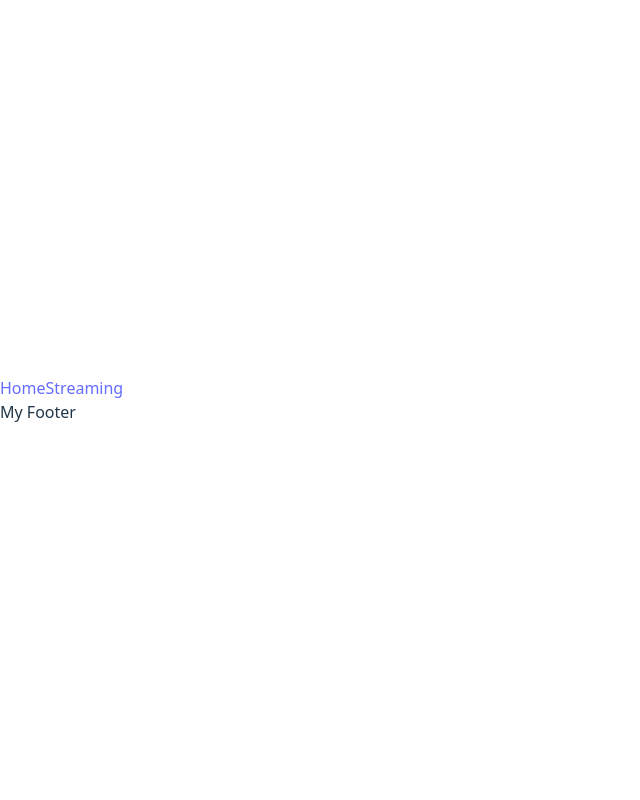
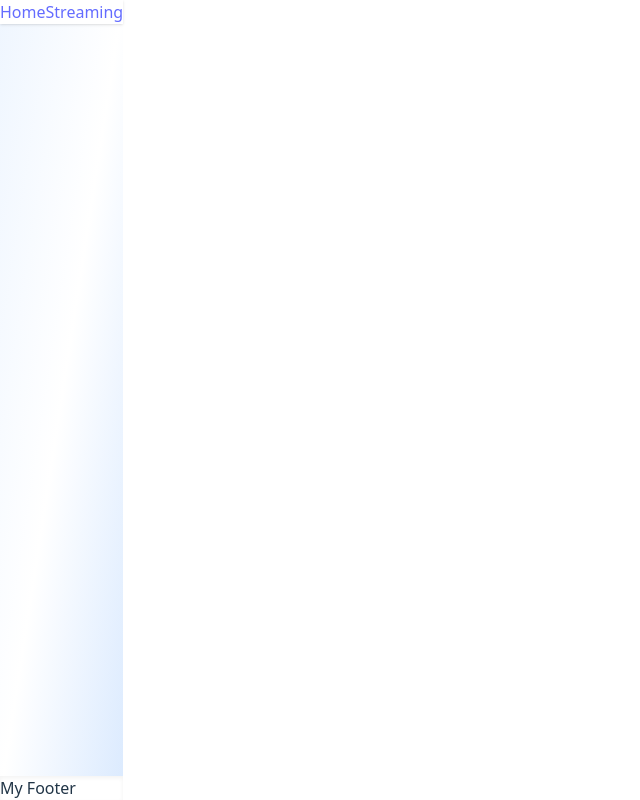
Before and after one commit to gabriel-soares-coding/redesii-projeto-final-streaming-multimidia, a React (Vite) app in the folder frontend/: page / in a window 1280 px wide. Shown: the whole page, without its empty margins (0-640 px from the left). Built offline with nearby package versions, Linux system fonts and the light colour scheme.

Commit message:
Add tailwindcss classes for stylizing

```diff
--- a/frontend/src/App.tsx
+++ b/frontend/src/App.tsx
@@ -1,25 +1,31 @@
-import {BrowserRouter as Router, Route, Routes } from 'react-router-dom';
+import { BrowserRouter as Router, Route, Routes } from 'react-router-dom';
 import Home from './pages/Home'
 import './App.css';
 import Navbar from './components/Navbar';
 import Footer from './components/Footer';
-import Player from './components/Player';
+import Streaming from './pages/Streaming';
 
 function App() {
   return (
     <Router>
-      <header>
+      <div className="flex flex-col min-h-screen bg-gradient-to-br from-blue-50 via-white to-blue-100">
+        <header className="sticky top-0 z-50 shadow bg-white">
           <Navbar />
         </header>
-      <main>
+        <main className="flex justify-center container mx-auto px-4 py-8">
           <Routes>
-          <Route path="/" element={<Home />} />
-          <Route path="/stream" element={<Player />} />
+            <Route path="/" element={
+              <Home />
+            } />
+            <Route path="/stream" element={
+              <Streaming />
+            } />
           </Routes>
         </main>
-      <footer>
+        <div className="bg-white shadow-inner mt-auto">
           <Footer />
-      </footer>
+        </div>
+      </div>
     </Router>
   )
 }
```
Lines whose indentation alone changed are shown as unchanged.
